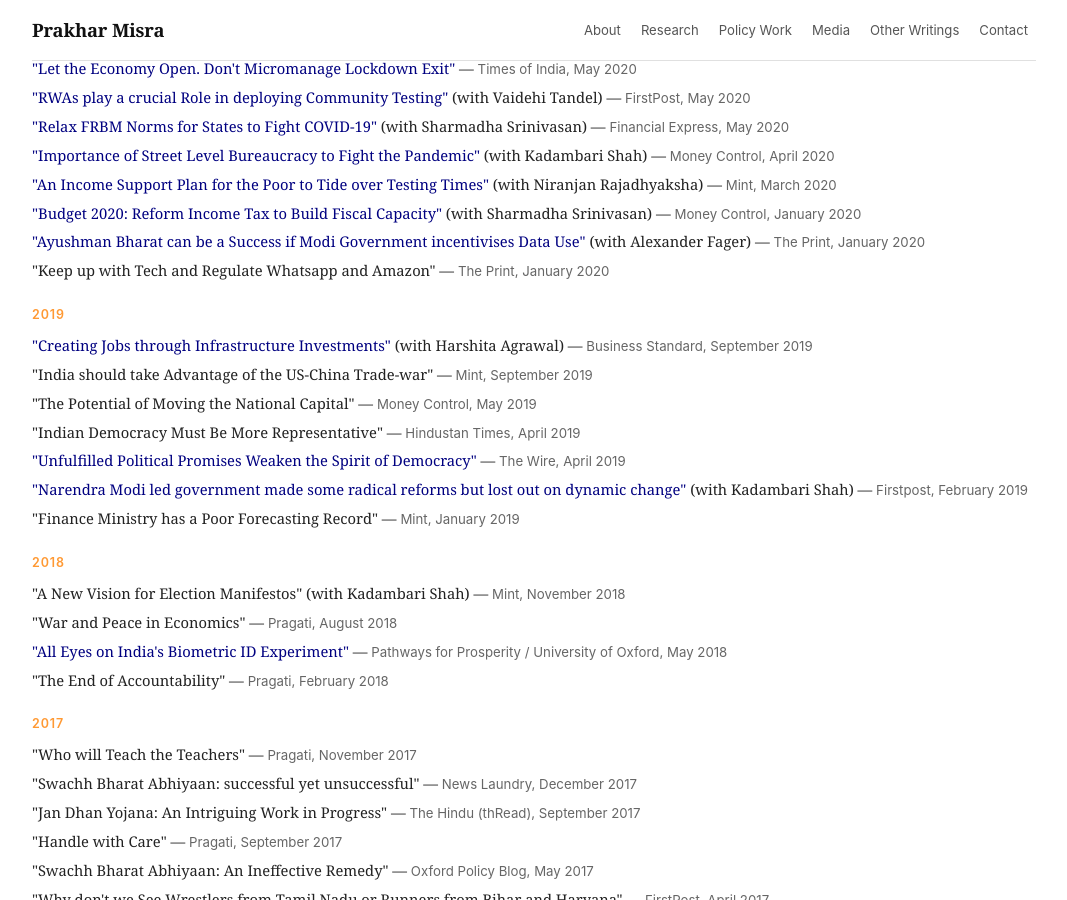
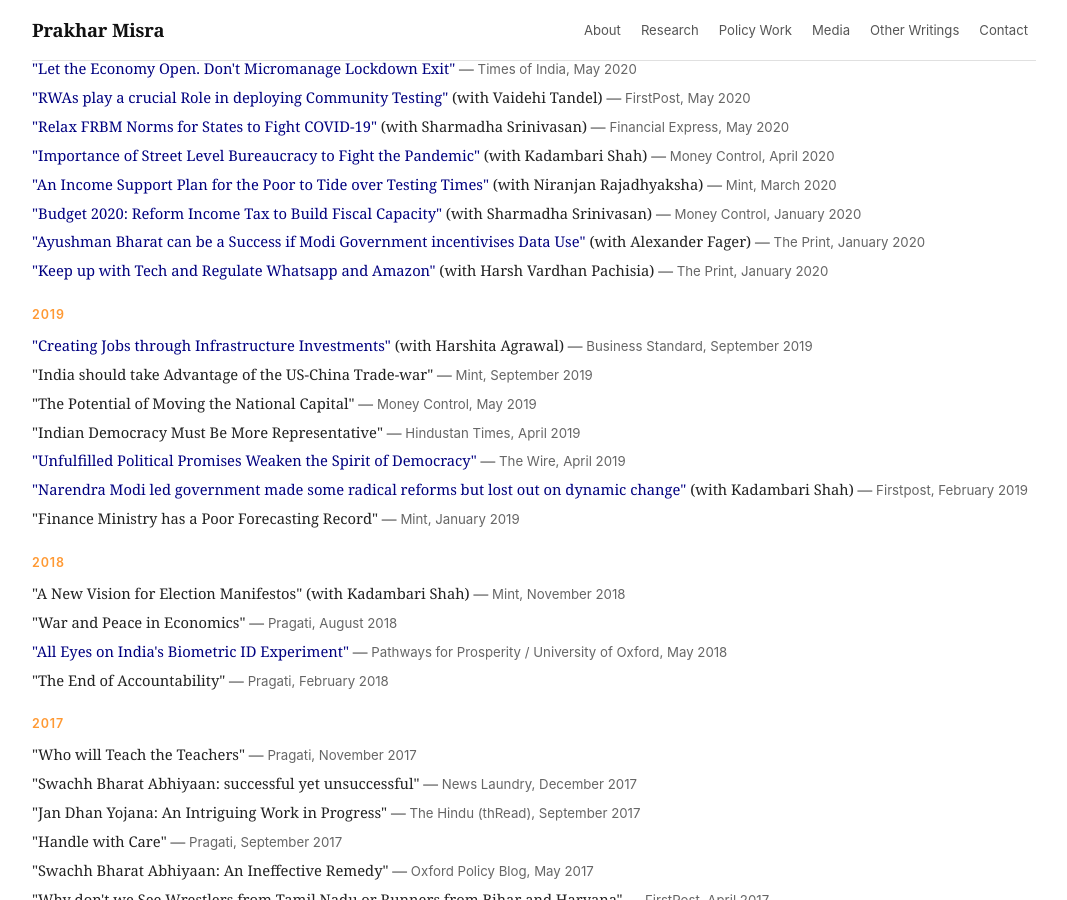
Before and after one commit to pmisra123/pmisra123.github.io, a Jekyll site: the page built from index.md, in a window 1280 px wide and 900 px high, scrolled down 6000 px. Shown: the whole window, without its empty margins (106-1173 px from the left). Built offline with Jekyll 4.4.1, drawn with Linux system fonts in a browser that asks for light colours.

Commit message:
Other Writings: add URL and co-author for #24 (Keep up with Tech)

```diff
--- a/index.md
+++ b/index.md
@@ -287,7 +287,7 @@ layout: default
   <li><a href="https://www.livemint.com/opinion/columns/an-income-support-plan-for-the-poor-to-tide-over-testing-times-11585069580543.html" target="_blank">"An Income Support Plan for the Poor to Tide over Testing Times"</a> (with Niranjan Rajadhyaksha) &mdash; <span class="outlet">Mint, March 2020</span></li>
   <li><a href="https://www.moneycontrol.com/news/opinion/budget-2020-reform-income-tax-to-build-fiscal-capacity-that-pays-4881761.html" target="_blank">"Budget 2020: Reform Income Tax to Build Fiscal Capacity"</a> (with Sharmadha Srinivasan) &mdash; <span class="outlet">Money Control, January 2020</span></li>
   <li><a href="https://theprint.in/opinion/ayushman-bharat-can-be-a-success-if-modi-govt-incentivises-digital-data-for-private-players/353827/" target="_blank">"Ayushman Bharat can be a Success if Modi Government incentivises Data Use"</a> (with Alexander Fager) &mdash; <span class="outlet">The Print, January 2020</span></li>
-  <li>"Keep up with Tech and Regulate Whatsapp and Amazon" &mdash; <span class="outlet">The Print, January 2020</span></li>
+  <li><a href="https://theprint.in/opinion/to-keep-up-with-tech-regulate-whatsapp-amazon-india-must-adopt-futures-thinking/353277/" target="_blank">"Keep up with Tech and Regulate Whatsapp and Amazon"</a> (with Harsh Vardhan Pachisia) &mdash; <span class="outlet">The Print, January 2020</span></li>
 </ul>
 
 <div class="writings-year">2019</div>
```
